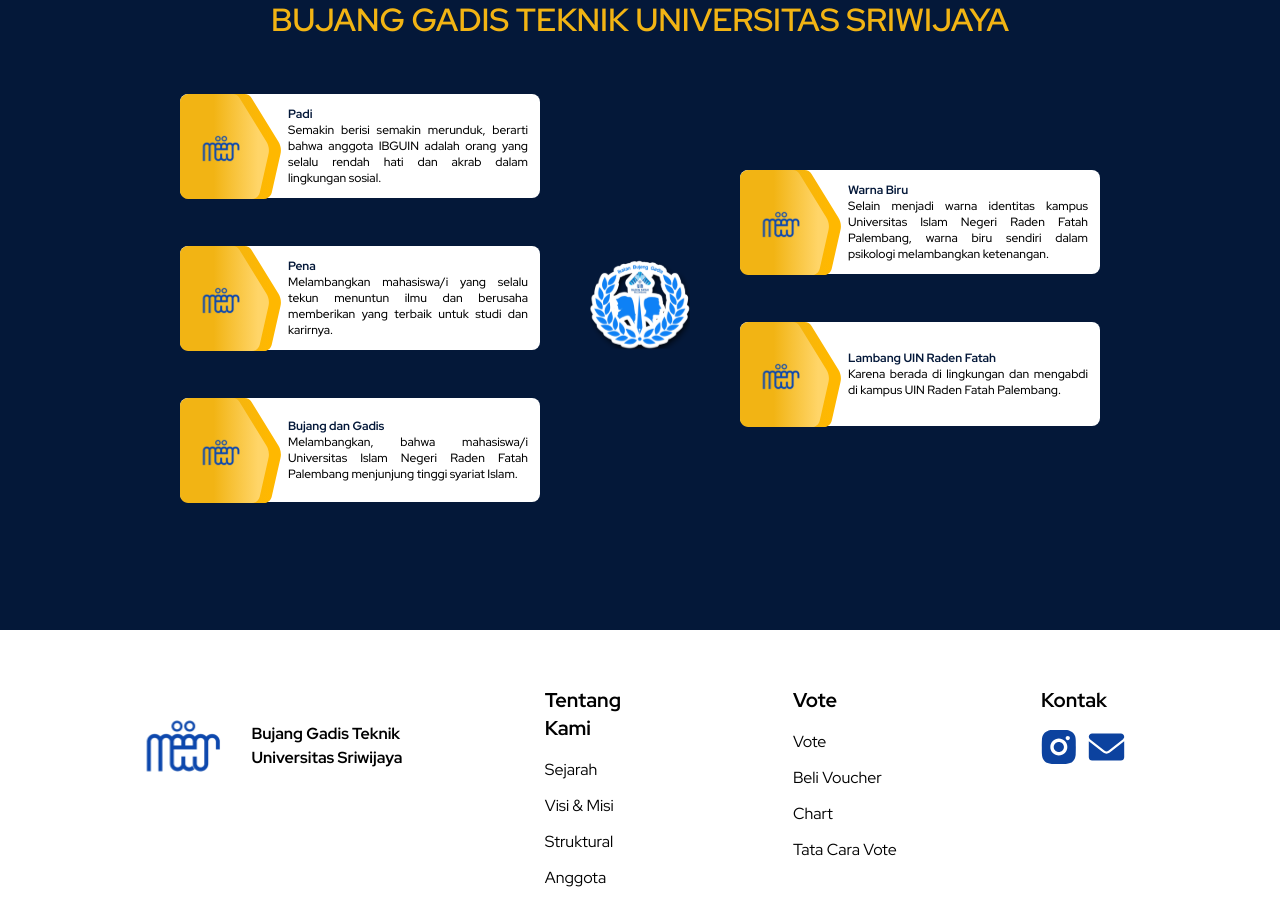
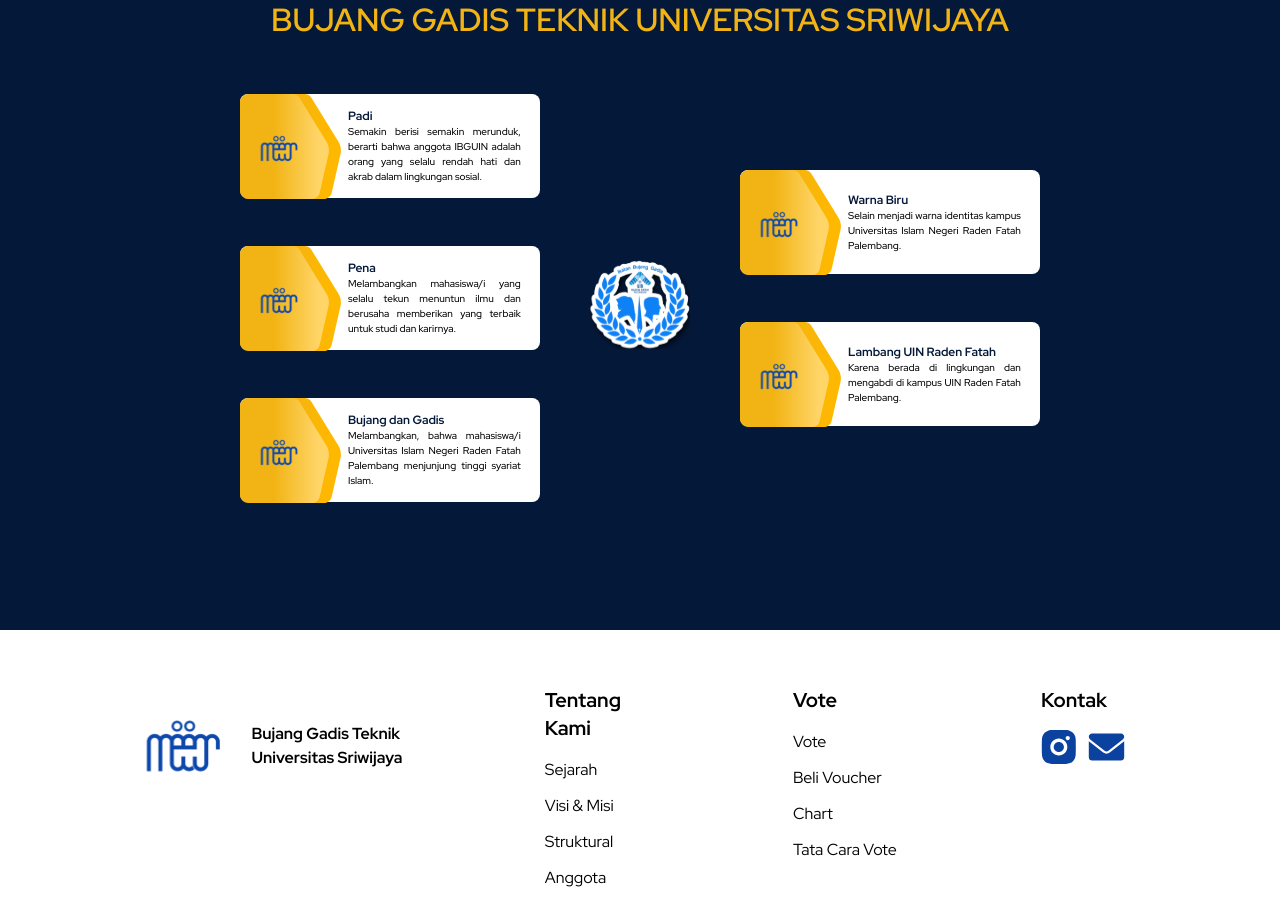
Before and after one commit to KevinNaserwan/Bujang-Gadis-CMS, a Next.js app: page /sejarah in a window 1280 px wide. Shown: the part 2600-3505 px from the top of the page. Built offline with nearby package versions, Linux system fonts and the light colour scheme.

Commit message:
Feat: fix responsive simbol section

```diff
--- a/src/app/sejarah/components/arti-simbol-card.tsx
+++ b/src/app/sejarah/components/arti-simbol-card.tsx
@@ -8,7 +8,7 @@ interface ButtonProps {
 
 export default function SimbolCard({ image, simbol, content }: ButtonProps) {
   return (
-    <div className=" relative w-[360px] min-h-[104px] mt-4 rounded-lg bg-white flex gap-3 items-center lg:mb-12">
+    <div className=" relative w-[300px] min-h-[104px] mt-4 rounded-lg bg-white flex gap-3 items-center lg:mb-12">
       <div>
         <div className=" absolute z-[5] top-0">
           <Image
@@ -33,7 +33,7 @@ export default function SimbolCard({ image, simbol, content }: ButtonProps) {
       </div>
       <div className=" w-8/12 inline my-3 ml-24">
         <h3 className=" text-xs font-bold text-dark-color">{simbol}</h3>
-        <p className=" font-medium text-xs text-black text-justify">
+        <p className=" font-medium text-[10px] w-[90%] text-black text-justify">
           {content}
         </p>
       </div>
--- a/src/app/sejarah/jumbotron.tsx
+++ b/src/app/sejarah/jumbotron.tsx
@@ -17,7 +17,7 @@ export default function SejarahJumbotron() {
         </h2>
       </div>
       <div className=" relative container mx-auto bg-white/40 lg:bg-transparent">
-        <div className=" max-w-[340px] lg:max-w-[1200px] lg:gap-12 mx-auto lg:pt-24 lg:items-center lg:flex lg:flex-row-reverse">
+        <div className=" max-w-[300px] lg:max-w-[1200px] lg:gap-12 mx-auto lg:pt-24 lg:items-center lg:flex lg:flex-row-reverse">
           <Image
             src="/assets/images/history.svg"
             alt="History Image"
--- a/src/app/sejarah/simbol.tsx
+++ b/src/app/sejarah/simbol.tsx
@@ -52,7 +52,7 @@ export default function Simbol() {
               <SimbolCard
                 image=""
                 simbol="Warna Biru"
-                content="Selain menjadi warna identitas kampus Universitas Islam Negeri Raden Fatah Palembang, warna biru sendiri dalam psikologi melambangkan ketenangan."
+                content="Selain menjadi warna identitas kampus Universitas Islam Negeri Raden Fatah Palembang."
               />
               <SimbolCard
                 image=""
--- a/src/app/visi-misi/component/misi-card.tsx
+++ b/src/app/visi-misi/component/misi-card.tsx
@@ -6,7 +6,7 @@ type MisiCardProps = {
 export default function MisiCard({ number, text }: MisiCardProps) {
   return (
     <div className=" relative lg:mt-0 mt-20 ">
-      <div className=" bg-white shadow-2xl relative h-[320px] py-14 px-10 rounded-xl z-10 lg:pt-0 pt-[72px]">
+      <div className=" bg-white shadow-2xl relative h-[320px] py-14 px-10 rounded-xl z-10 lg:pt-12 pt-[72px]">
         <div className=" bg-blue-color w-11 h-11 flex justify-center items-center shadow-2xl shadow-blue-color rounded font-bold text-lg text-white">
           {number}
         </div>
--- a/src/components/header.tsx
+++ b/src/components/header.tsx
@@ -1,3 +1,5 @@
+"use client";
+
 import { Fragment, useEffect, useState } from "react";
 import Link from "next/link";
 import Image from "next/image";
```
